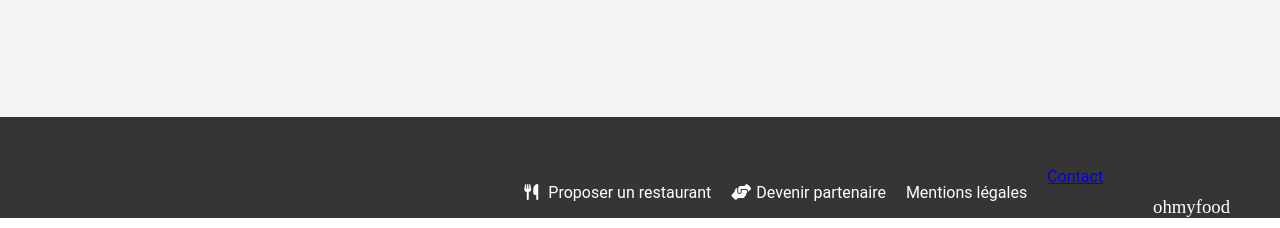
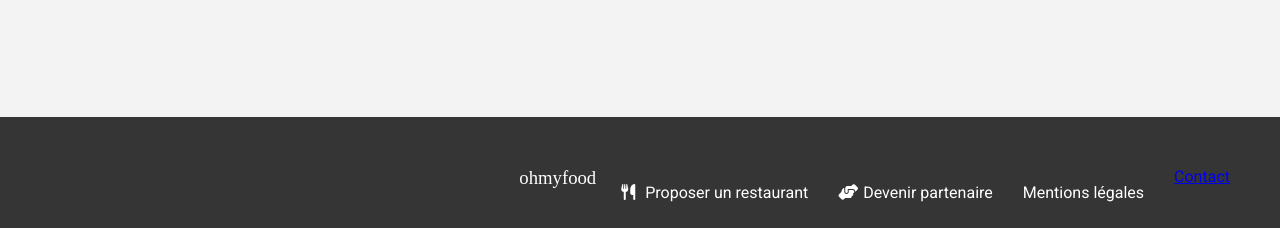
Before and after one commit to frederic5962/ohmyfood-final, a website: page index.html in a window 1280 px wide. Shown: the part 1639-1867 px from the top of the page. Drawn offline with Linux system fonts and the light colour scheme; a web font is replaced by a local one.

Commit message:
correction

```diff
--- a/index.html
+++ b/index.html
@@ -109,11 +109,11 @@
     </article>
     <footer>
         <h3>ohmyfood</h3>
-        <div class="footer__link-container">
-            <p class="footer__link" ><i class="fa-solid fa-utensils"></i>Proposer un restaurant</p>
-            <p class="footer__link" ><i class="fa-solid fa-handshake-angle"></i>Devenir partenaire</p>
-            <p class="footer__link" >Mentions légales</p>
-            <a href="mailto:Qp3rZ@example.com" class="footer__link" >Contact</a>
+        <div class="footer-container">
+            <p class="footer__line" ><i class="fa-solid fa-utensils"></i>Proposer un restaurant</p>
+            <p class="footer__line" ><i class="fa-solid fa-handshake-angle"></i>Devenir partenaire</p>
+            <p class="footer__line" >Mentions légales</p>
+            <a href="mailto:Qp3rZ@example.com" class="footer__mail" >Contact</a>
         </div>
     </footer>
 </body>
--- a/sass/acceuil.scss
+++ b/sass/acceuil.scss
@@ -1,22 +1,6 @@
-/** animation du header après le loader **/
 
-#index-title {
-    animation: fade-in-up-index 5.5s ease-out forwards;
-}
-@keyframes fade-in-up-index {
-    from {
-        transform: translateY(-100px);
-    }
-    80% {
-        transform: translateY(-100px);
-    }
-    to {
-        transform: translateY(0);
-    }
-}
 
 /** Eviter le scroll pendant l'animation du loader **/
-
 
 #index-body {
     overflow: hidden;
--- a/sass/responsive.scss
+++ b/sass/responsive.scss
@@ -49,24 +49,27 @@
         width: 45%;
         height: 350px;
 
-        // & img {
-        //     height: 275px;
-        //     transition: height 0.5s ease;
-        // }
+        & img {
+            height: 275px;
+            object-fit: cover;
+        }
     }
     footer {
-        flex-direction: row-reverse;
-        align-items: flex-end;
-        gap: 50px;
+        display: flex;
+        flex-direction: row;
         padding-right: 50px;
         padding-top: 50px;
-        & h3 {
-            margin: 0;
+        .footer-container {
+            display: flex;
+            flex-direction: row;
+            gap: 30px;
+            margin-bottom: 10px;
+
         }
-        .footer__link-container {
-            flex-direction: row;
-            gap: 20px;
+        & a {
+            padding-top: 0;
         }
+
     }
     /** responsive des menus de restaurants **/
     img {
--- a/sass/style.scss
+++ b/sass/style.scss
@@ -8,7 +8,7 @@ $green-font: #008766;
 $purple: #9356DC;
 $box-shadow: 0px 3px 7px 2px rgba(0,0,0,0.10);
 $button-gradient: linear-gradient(0deg, #9356DC 0%, #FF79DA 100%);
-/* Mixins */
+
 
 /* Général */
 html {
@@ -24,10 +24,11 @@ input::placeholder {
     color: black;
 }
 
+
 .title {
     font-family: 'Shrikhand';
     font-size: 30px;
-    font-weight: 500;
+    font-weight: 900;
     margin: 15px;
 }
 
--- a/sass/utils/footer.scss
+++ b/sass/utils/footer.scss
@@ -1,19 +1,22 @@
 footer {
     display: flex;
     flex-direction: column;
+    justify-content: flex-end;
     background: $footer-color;
     color: white;
+    & .footer-container {
+        display: flex;
+        flex-direction: column;
+        margin-left: 25px;
+    }
 
     & h3 {
         font-family: 'Shrikhand';
         font-weight: 400;
         margin-top: 0;
+        margin-left: 25px;
     }
-    & p .footer__link  {
-        text-decoration: none!important;
-        color: white;
-        margin: 0;
-    }
+
     & .fa-utensils {
         margin-right: 10px;
 
@@ -21,8 +24,4 @@ footer {
     & .fa-handshake-angle {
         margin-right: 5px;
     }
-    .footer__link-container {
-        display: flex;
-        flex-direction: column;
-    }
 }
```
Also changed, not shown: css/style.css, 1 other file.
